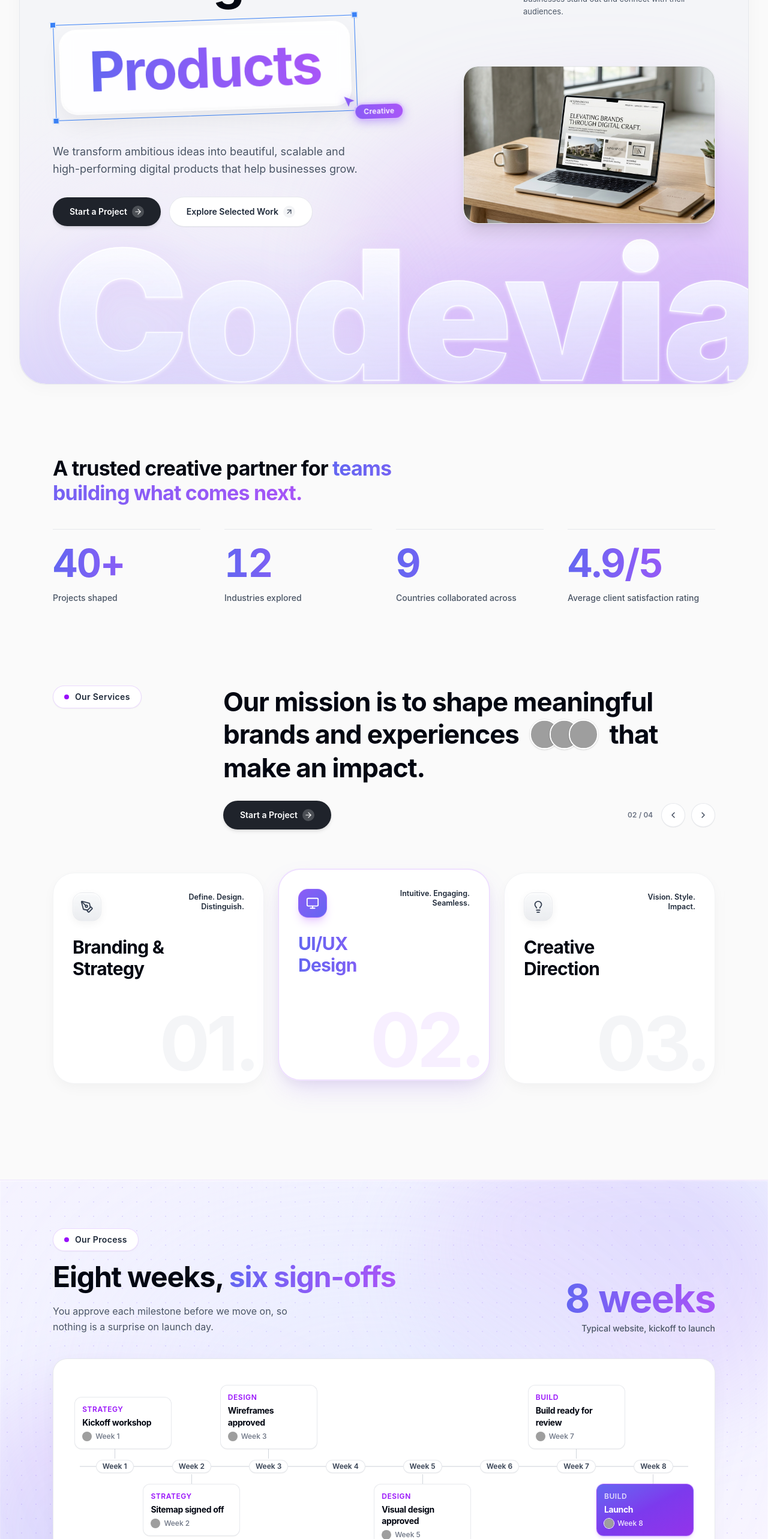
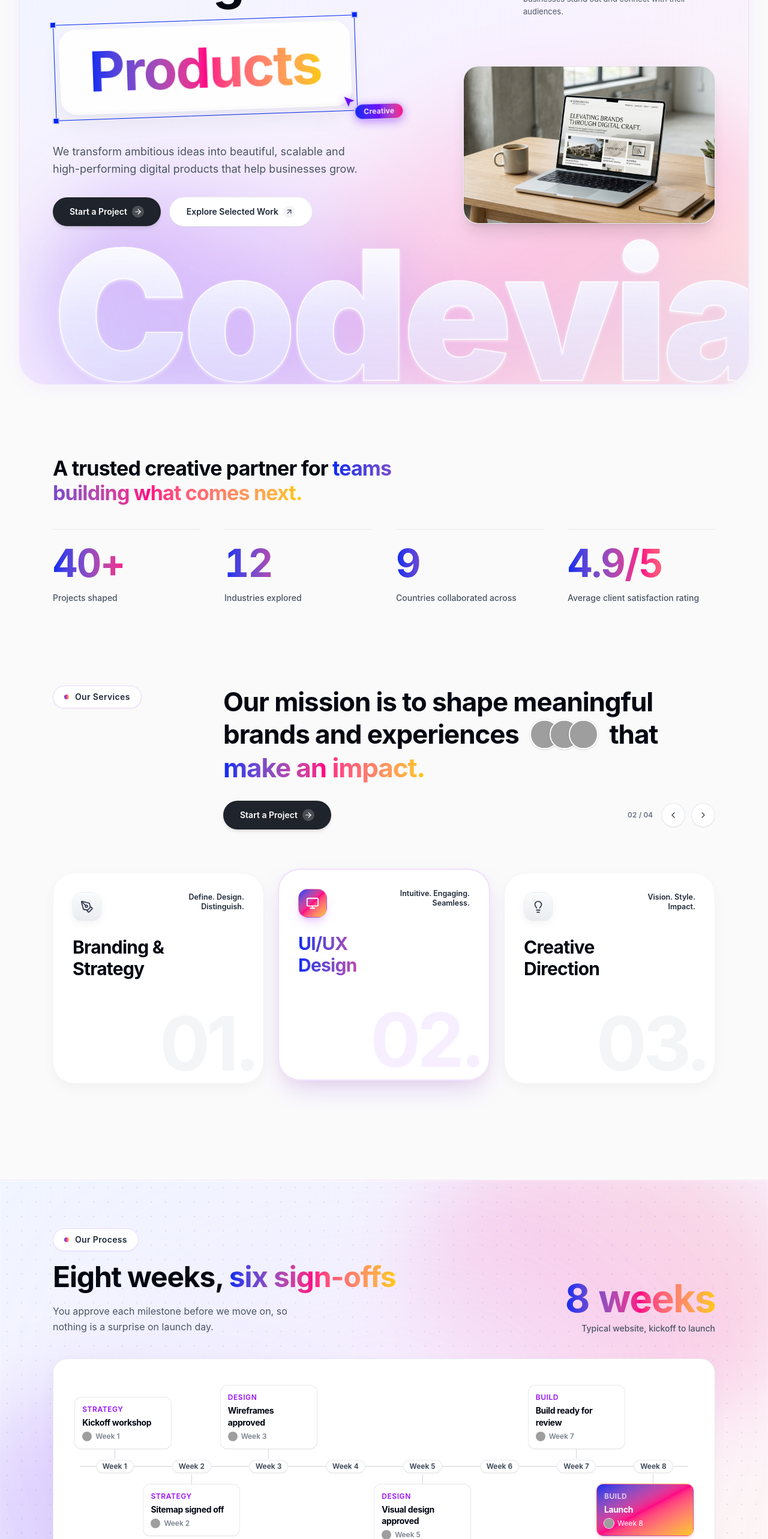
Before and after one commit to AnishDebnath/Codevia-Website, a React (Vite) app: page / in a window 1280 px wide. Shown: the part 234-2800 px from the top of the page at 60% size. Built offline with nearby package versions, Linux system fonts and the light colour scheme; grey boxes are pictures that could not be loaded.

Commit message:
Redesign website color gradiant

```diff
--- a/src/pages/Home/Footer.tsx
+++ b/src/pages/Home/Footer.tsx
@@ -42,8 +42,8 @@ export const Footer: React.FC = () => {
         className="relative rounded-[28px] sm:rounded-[36px] lg:rounded-[44px] border border-gray-200/90 bg-[#F4F5F8] shadow-[0_4px_24px_rgba(0,0,0,0.02)] overflow-hidden"
         style={{ width: 'min(95vw, 1440px)' }}
       >
-        {/* Subtle bottom ambient gradient matching site theme */}
-        <div className="absolute inset-x-0 bottom-0 h-40 bg-gradient-to-t from-purple-100/40 via-transparent to-transparent pointer-events-none" />
+        {/* Subtle bottom ambient gradient matching logo spectrum */}
+        <div className="absolute inset-x-0 bottom-0 h-40 bg-gradient-to-t from-amber-100/25 via-pink-100/20 via-blue-100/15 to-transparent pointer-events-none" />
 
         {/* Top Area: Content placed at other section width (max-w-6xl) */}
         <div className="max-w-6xl mx-auto px-6 sm:px-8 pt-12 sm:pt-16 pb-12 sm:pb-16 relative z-10">
--- a/src/pages/Home/Hero.tsx
+++ b/src/pages/Home/Hero.tsx
@@ -15,19 +15,19 @@ export const Hero: React.FC = () => {
 
   return (
     <section className="pt-2 pb-14 md:pb-20 w-full flex justify-center select-none">
-      {/* Contained Hero Box Container using vw property according to screen size */}
+      {/* Contained Hero Box Container with background based on website color theme */}
       <div
-        className="relative rounded-[28px] sm:rounded-[36px] lg:rounded-[44px] border border-gray-200/90 bg-[#F4F5F8] shadow-[0_4px_30px_rgba(0,0,0,0.03)] py-8 sm:py-12 lg:py-16 overflow-hidden min-h-[640px] sm:min-h-[720px] lg:min-h-[780px] flex flex-col justify-between"
+        className="relative rounded-[28px] sm:rounded-[36px] lg:rounded-[44px] border border-purple-200/60 bg-gradient-to-br from-[#F0F5FF] via-[#F8F2FF] to-[#FFF5F2] shadow-[0_4px_35px_rgba(110,12,248,0.05)] py-8 sm:py-12 lg:py-16 overflow-hidden min-h-[640px] sm:min-h-[720px] lg:min-h-[780px] flex flex-col justify-between"
         style={{ width: 'min(95vw, 1440px)' }}
       >
-        {/* Full-width bottom purple/lavender gradient spreading across the whole hero box */}
-        <div className="absolute inset-x-0 bottom-0 h-[420px] sm:h-[500px] bg-gradient-to-t from-[#C4B5FD]/50 via-[#E9D5FF]/20 to-transparent pointer-events-none rounded-b-[28px] sm:rounded-b-[36px] lg:rounded-b-[44px]" />
+        {/* Full-width bottom logo-spectrum ambient gradient spreading across the whole hero box */}
+        <div className="absolute inset-x-0 bottom-0 h-[420px] sm:h-[500px] bg-gradient-to-t from-purple-200/30 via-pink-100/20 to-transparent pointer-events-none rounded-b-[28px] sm:rounded-b-[36px] lg:rounded-b-[44px]" />
 
-        {/* Right-side glowing purple radiant aura */}
-        <div className="absolute -bottom-16 -right-16 w-[750px] h-[550px] bg-gradient-to-tl from-[#A855F7]/40 via-[#C084FC]/30 to-transparent blur-3xl pointer-events-none rounded-full" />
+        {/* Right-side glowing golden-yellow/coral/magenta radiant aura from logo */}
+        <div className="absolute -bottom-16 -right-16 w-[750px] h-[550px] bg-gradient-to-tl from-[#FFC802]/15 via-[#FD4918]/20 via-[#FF0485]/20 to-transparent blur-3xl pointer-events-none rounded-full" />
 
-        {/* Left-side ambient glow */}
-        <div className="absolute -bottom-10 left-10 w-[600px] h-[380px] bg-gradient-to-tr from-[#E0E7FF]/40 via-[#EDE9FE]/25 to-transparent blur-3xl pointer-events-none rounded-full" />
+        {/* Left-side electric blue ambient glow from logo */}
+        <div className="absolute -bottom-10 left-10 w-[600px] h-[380px] bg-gradient-to-tr from-[#0127F2]/20 via-[#6E0CF8]/20 to-transparent blur-3xl pointer-events-none rounded-full" />
 
         {/* =========================================================================
             BACKGROUND TYPOGRAPHY: "Codevia" at bottom-left inside the rounded box
@@ -61,19 +61,19 @@ export const Hero: React.FC = () => {
                 Building Better
               </h1>
 
-              {/* Tilted Bounding Box around "Products" */}
+              {/* Tilted Bounding Box around "Products" styled with logo gradient */}
               <div className="relative inline-block transform -rotate-[2deg] origin-top-left">
-                {/* Outer Blue Selection Wireframe Box */}
-                <div className="relative p-2 border-[1.5px] border-[#3B82F6] rounded-sm">
-                  {/* 4 Corner Blue Square Handles */}
-                  <div className="w-2.5 h-2.5 bg-[#3B82F6] border border-white absolute -top-1.5 -left-1.5 shadow-xs" />
-                  <div className="w-2.5 h-2.5 bg-[#3B82F6] border border-white absolute -top-1.5 -right-1.5 shadow-xs" />
-                  <div className="w-2.5 h-2.5 bg-[#3B82F6] border border-white absolute -bottom-1.5 -left-1.5 shadow-xs" />
-                  <div className="w-2.5 h-2.5 bg-[#3B82F6] border border-white absolute -bottom-1.5 -right-1.5 shadow-xs" />
+                {/* Outer Electric Blue Selection Wireframe Box */}
+                <div className="relative p-2 border-[1.5px] border-[#0127F2] rounded-sm">
+                  {/* 4 Corner Square Handles */}
+                  <div className="w-2.5 h-2.5 bg-[#0127F2] border border-white absolute -top-1.5 -left-1.5 shadow-xs" />
+                  <div className="w-2.5 h-2.5 bg-[#0127F2] border border-white absolute -top-1.5 -right-1.5 shadow-xs" />
+                  <div className="w-2.5 h-2.5 bg-[#0127F2] border border-white absolute -bottom-1.5 -left-1.5 shadow-xs" />
+                  <div className="w-2.5 h-2.5 bg-[#0127F2] border border-white absolute -bottom-1.5 -right-1.5 shadow-xs" />
 
                   {/* Inner 3D Clay / Frosted Card */}
                   <div className="bg-white/95 backdrop-blur-md rounded-[28px] px-8 py-3.5 sm:px-12 sm:py-5 shadow-[0_16px_36px_rgba(0,0,0,0.06),inset_0_2px_4px_rgba(255,255,255,1),inset_0_-2px_4px_rgba(0,0,0,0.03)] border border-white/80">
-                    <span className="text-6xl sm:text-7xl lg:text-[86px] xl:text-[92px] font-bold tracking-tight text-transparent bg-clip-text bg-gradient-to-r from-[#6366F1] via-[#8B5CF6] to-[#A855F7] block leading-none py-1">
+                    <span className="text-6xl sm:text-7xl lg:text-[86px] xl:text-[92px] font-bold tracking-tight text-transparent bg-clip-text bg-gradient-to-r from-[#0127F2] via-[#6E0CF8] via-[#FF0485] via-[#FD4918] to-[#FFC802] block leading-none py-1">
                       {selectedWord}
                     </span>
                   </div>
@@ -81,16 +81,16 @@ export const Hero: React.FC = () => {
                   {/* FLOATING CREATIVE TAG & MOUSE ARROW */}
                   <div className="absolute -bottom-1 -right-1 z-30 pointer-events-none animate-float">
                     <div className="relative">
-                      {/* Purple Cursor Arrow tip pointing directly at the bottom-right blue handle */}
+                      {/* Brand Purple Cursor Arrow pointing directly at bottom-right handle */}
                       <svg
-                        className="w-5 h-5 sm:w-6 sm:h-6 fill-[#8B5CF6] drop-shadow-[0_2px_8px_rgba(139,92,246,0.6)] transform -translate-x-1 -translate-y-1"
+                        className="w-5 h-5 sm:w-6 sm:h-6 fill-[#6E0CF8] drop-shadow-[0_2px_8px_rgba(110,12,248,0.55)] transform -translate-x-1 -translate-y-1"
                         viewBox="0 0 24 24"
                       >
                         <path d="M3 3l7.07 16.97 2.51-7.39 7.39-2.51L3 3z" />
                       </svg>
 
-                      {/* Glowing "Creative" Pill Tag anchored beside the cursor */}
-                      <div className="absolute top-3 left-4 bg-gradient-to-r from-[#8B5CF6] to-[#A855F7] text-white text-xs font-semibold px-3.5 py-1 rounded-full shadow-[0_4px_16px_rgba(139,92,246,0.5)] border border-white/70 ring-2 ring-purple-300/40 tracking-wide select-none whitespace-nowrap">
+                      {/* Glowing "Creative" Pill Tag anchored beside the cursor (No yellow) */}
+                      <div className="absolute top-3 left-4 bg-gradient-to-r from-[#0127F2] via-[#6E0CF8] to-[#FF0485] text-white text-xs font-semibold px-3.5 py-1 rounded-full shadow-[0_4px_16px_rgba(110,12,248,0.45)] border border-white/70 ring-2 ring-purple-300/40 tracking-wide select-none whitespace-nowrap">
                         Creative
                       </div>
                     </div>
--- a/src/pages/Home/Navbar.tsx
+++ b/src/pages/Home/Navbar.tsx
@@ -151,7 +151,7 @@ export const Navbar: React.FC = () => {
                   onClick={() => handleNavClick(link.href, link.label)}
                   className={`text-left text-base font-semibold transition-all py-2 px-3 rounded-xl ${
                     isSelected
-                      ? 'bg-purple-50 text-purple-700 font-bold'
+                      ? 'bg-gradient-to-r from-blue-50 to-pink-50 text-indigo-700 font-bold'
                       : 'text-gray-800 hover:bg-gray-50 hover:text-indigo-600'
                   }`}
                 >
--- a/src/pages/Home/Process.tsx
+++ b/src/pages/Home/Process.tsx
@@ -62,19 +62,19 @@ export const Process: React.FC = () => {
   return (
     <section
       id="process"
-      className="w-full bg-gradient-to-br from-[#F5F3FF] via-[#EEF2FF] to-[#FAF5FF] py-14 sm:py-18 lg:py-20 relative select-none border-y border-purple-200/50 shadow-[inset_0_1px_2px_rgba(255,255,255,0.9),inset_0_-1px_2px_rgba(255,255,255,0.9)] overflow-hidden"
+      className="w-full bg-gradient-to-br from-[#F0F5FF] via-[#F8F2FF] to-[#FFF5F2] py-14 sm:py-18 lg:py-20 relative select-none border-y border-purple-200/50 shadow-[inset_0_1px_2px_rgba(255,255,255,0.9),inset_0_-1px_2px_rgba(255,255,255,0.9)] overflow-hidden"
     >
       {/* Subtle geometric dot grid pattern for depth & texture */}
       <div className="absolute inset-0 bg-[radial-gradient(#C4B5FD_1.2px,transparent_1.2px)] [background-size:24px_24px] opacity-40 pointer-events-none" />
 
-      {/* Top-Right Glowing Purple Aura */}
-      <div className="absolute -top-12 -right-12 w-[650px] h-[450px] bg-gradient-to-bl from-[#8B5CF6]/20 via-[#C084FC]/15 to-transparent blur-3xl pointer-events-none rounded-full" />
+      {/* Top-Right Glowing Coral/Pink Aura from logo */}
+      <div className="absolute -top-12 -right-12 w-[650px] h-[450px] bg-gradient-to-bl from-[#FD4918]/15 via-[#FF0485]/15 to-transparent blur-3xl pointer-events-none rounded-full" />
 
-      {/* Bottom-Left Ambient Indigo Glow */}
-      <div className="absolute -bottom-12 -left-12 w-[650px] h-[450px] bg-gradient-to-tr from-[#6366F1]/20 via-[#A855F7]/15 to-transparent blur-3xl pointer-events-none rounded-full" />
+      {/* Bottom-Left Ambient Electric Blue/Violet Glow from logo */}
+      <div className="absolute -bottom-12 -left-12 w-[650px] h-[450px] bg-gradient-to-tr from-[#0127F2]/15 via-[#6E0CF8]/15 to-transparent blur-3xl pointer-events-none rounded-full" />
 
       {/* Center Soft Radial Bloom */}
-      <div className="absolute top-1/2 left-1/2 -translate-x-1/2 -translate-y-1/2 w-[800px] h-[380px] bg-gradient-to-r from-purple-200/25 via-indigo-200/20 to-violet-200/20 blur-[140px] pointer-events-none rounded-full" />
+      <div className="absolute top-1/2 left-1/2 -translate-x-1/2 -translate-y-1/2 w-[800px] h-[380px] bg-gradient-to-r from-blue-200/20 via-purple-200/20 to-pink-200/20 blur-[140px] pointer-events-none rounded-full" />
 
       <div className="max-w-6xl mx-auto px-6 relative z-10">
         {/* Top Header Section: Section Tag & Heading on Left, 8 Weeks Stat on Right */}
@@ -82,13 +82,13 @@ export const Process: React.FC = () => {
           {/* Left Side: Tag Line, Heading, Sub-heading */}
           <div className="space-y-4 max-w-xl">
             <div className="inline-flex items-center gap-2.5 px-4.5 py-2 rounded-full border border-purple-200/90 bg-white shadow-xs">
-              <span className="w-2 h-2 rounded-full bg-purple-600" />
+              <span className="w-2 h-2 rounded-full bg-gradient-to-r from-[#0127F2] via-[#FF0485] to-[#FFC802]" />
               <span className="text-sm font-semibold text-gray-800 tracking-wide font-sans">Our Process</span>
             </div>
 
             <h2 className="text-3xl sm:text-4xl lg:text-5xl font-bold tracking-tight text-gray-950 leading-[1.14] font-sans">
               Eight weeks,{' '}
-              <span className="text-transparent bg-clip-text bg-gradient-to-r from-[#6366F1] via-[#8B5CF6] to-[#A855F7]">
+              <span className="text-transparent bg-clip-text bg-gradient-to-r from-[#0127F2] via-[#6E0CF8] via-[#FF0485] via-[#FD4918] to-[#FFC802]">
                 six sign-offs
               </span>
             </h2>
@@ -100,7 +100,7 @@ export const Process: React.FC = () => {
 
           {/* Right Side: Big 8 Weeks Stat matching Statistics.tsx typography */}
           <div className="flex flex-col lg:items-end space-y-1">
-            <div className="text-5xl sm:text-6xl lg:text-[64px] font-bold tracking-tight text-transparent bg-clip-text bg-gradient-to-r from-[#6366F1] via-[#8B5CF6] to-[#A855F7] font-sans leading-none tabular-nums py-1">
+            <div className="text-5xl sm:text-6xl lg:text-[64px] font-bold tracking-tight text-transparent bg-clip-text bg-gradient-to-r from-[#0127F2] via-[#6E0CF8] via-[#FF0485] via-[#FD4918] to-[#FFC802] font-sans leading-none tabular-nums py-1">
               8 weeks
             </div>
             <p className="text-xs sm:text-sm text-gray-600 font-medium font-sans">
@@ -205,7 +205,7 @@ export const Process: React.FC = () => {
                     <div
                       className={`w-[148px] sm:w-[162px] rounded-xl transition-all p-3 space-y-1 text-left border relative z-10 hover:z-20 ${alignmentClass} ${
                         isFinal
-                          ? 'bg-gradient-to-br from-[#6366F1] via-[#7C3AED] to-[#9333EA] text-white shadow-md shadow-purple-500/20 border-purple-400/40 ring-1 ring-purple-300/30'
+                          ? 'bg-gradient-to-br from-[#0127F2] via-[#6E0CF8] via-[#FF0485] via-[#FD4918] to-[#FFC802] text-white shadow-md shadow-pink-500/20 border-pink-400/40 ring-1 ring-amber-300/30'
                           : 'bg-white border-gray-200/90 shadow-2xs hover:shadow-md hover:border-purple-300 text-gray-900'
                       }`}
                     >
--- a/src/pages/Home/Services.tsx
+++ b/src/pages/Home/Services.tsx
@@ -122,13 +122,16 @@ export const Services: React.FC = () => {
 
   return (
     <section id="services" className="py-16 sm:py-20 lg:py-24 relative select-none">
+      {/* Background ambient lighting matching theme */}
+      <div className="absolute top-1/2 left-1/2 -translate-x-1/2 -translate-y-1/2 w-[850px] h-[400px] bg-gradient-to-r from-blue-100/20 via-purple-100/25 to-pink-100/20 blur-[130px] pointer-events-none rounded-full -z-10" />
+
       <div className="max-w-6xl mx-auto px-6">
         {/* Top Header Section matching design */}
         <div className="grid grid-cols-1 lg:grid-cols-12 gap-8 items-start mb-10 sm:mb-12">
           {/* Left Pill Badge */}
           <div className="lg:col-span-3">
             <div className="inline-flex items-center gap-2.5 px-4.5 py-2 rounded-full border border-purple-200/90 bg-white shadow-xs">
-              <span className="w-2 h-2 rounded-full bg-purple-600" />
+              <span className="w-2 h-2 rounded-full bg-gradient-to-r from-[#0127F2] via-[#FF0485] to-[#FFC802]" />
               <span className="text-sm font-semibold text-gray-800 tracking-wide">Our Services</span>
             </div>
           </div>
@@ -162,7 +165,9 @@ export const Services: React.FC = () => {
               </span>{' '}
               that
               <br className="hidden sm:inline" />
-              make an impact.
+              <span className="text-transparent bg-clip-text bg-gradient-to-r from-[#0127F2] via-[#6E0CF8] via-[#FF0485] via-[#FD4918] to-[#FFC802]">
+                make an impact.
+              </span>
             </h2>
 
             {/* Action Row: Start a Project + Arrow Key Navigation Controls */}
@@ -230,7 +235,7 @@ export const Services: React.FC = () => {
                   onClick={() => setCurrentIndex(index)}
                   className={`w-full max-w-[340px] sm:max-w-none sm:w-[calc((100%-24px)/2)] lg:w-[calc((100%-48px)/3)] aspect-square shrink-0 bg-white rounded-[32px] sm:rounded-[36px] p-6 sm:p-7 lg:p-8 flex flex-col overflow-hidden cursor-pointer transition-all duration-300 border ${
                     isHighlighted
-                      ? 'relative z-20 border-purple-200/90 shadow-[0_20px_45px_-10px_rgba(139,92,246,0.22),0_8px_20px_-4px_rgba(0,0,0,0.06)] -translate-y-1.5 ring-1 ring-purple-100'
+                      ? 'relative z-20 border-purple-200/90 shadow-[0_20px_45px_-10px_rgba(124,58,237,0.22),0_8px_20px_-4px_rgba(253,73,24,0.08)] -translate-y-1.5 ring-1 ring-purple-100'
                       : 'relative z-10 hover:z-20 border-gray-100 shadow-[0_8px_25px_-5px_rgba(0,0,0,0.05)] hover:shadow-[0_16px_35px_-8px_rgba(0,0,0,0.1)] hover:border-gray-200'
                   }`}
                 >
@@ -248,7 +253,7 @@ export const Services: React.FC = () => {
                     <div
                       className={`w-11 h-11 sm:w-12 sm:h-12 rounded-2xl flex items-center justify-center transition-all duration-300 shrink-0 ${
                         isHighlighted
-                          ? 'bg-gradient-to-br from-[#8B5CF6] to-[#6366F1] text-white shadow-lg shadow-purple-500/25 border border-purple-400/40'
+                          ? 'bg-gradient-to-br from-[#0127F2] via-[#FF0485] to-[#FFC802] text-white shadow-lg shadow-purple-500/25 border border-purple-400/40'
                           : 'bg-gradient-to-b from-gray-50 to-gray-200/80 text-gray-700 border border-gray-200/50 shadow-[0_4px_14px_rgba(0,0,0,0.05),inset_0_1.5px_2px_rgba(255,255,255,1)]'
                       }`}
                     >
@@ -266,7 +271,7 @@ export const Services: React.FC = () => {
                     <h3
                       className={`text-2xl sm:text-[27px] lg:text-[30px] font-bold tracking-tight leading-[1.18] whitespace-pre-line font-sans break-words transition-all duration-300 py-0.5 ${
                         isHighlighted
-                          ? 'text-transparent bg-clip-text bg-gradient-to-r from-[#6366F1] via-[#8B5CF6] to-[#A855F7]'
+                          ? 'text-transparent bg-clip-text bg-gradient-to-r from-[#0127F2] via-[#6E0CF8] via-[#FF0485] via-[#FD4918] to-[#FFC802]'
                           : 'text-gray-950'
                       }`}
                     >
--- a/src/pages/Home/Statistics.tsx
+++ b/src/pages/Home/Statistics.tsx
@@ -22,30 +22,30 @@ export const Statistics: React.FC = () => {
 
   return (
     <section id="stats" className="relative w-full py-6 sm:py-8 lg:py-10 select-none">
-      {/* Subtle ambient glow in background matching the hero section lighting */}
-      <div className="absolute top-1/2 left-1/3 -translate-y-1/2 w-[600px] h-[220px] bg-gradient-to-r from-purple-200/25 via-indigo-200/20 to-transparent blur-3xl pointer-events-none -z-10" />
+      {/* Subtle ambient glow in background matching the logo spectrum lighting */}
+      <div className="absolute top-1/2 left-1/3 -translate-y-1/2 w-[600px] h-[220px] bg-gradient-to-r from-blue-200/20 via-purple-200/20 to-pink-200/20 blur-3xl pointer-events-none -z-10" />
 
       {/* Content Container aligned with Hero and Navbar */}
       <div className="w-full max-w-6xl mx-auto px-6">
-        {/* Editorial Statement styled with Hero typography and signature gradient */}
+        {/* Editorial Statement styled with Hero typography and logo signature gradient */}
         <div className="mb-8 sm:mb-10 max-w-xl">
           <h2 className="text-2xl sm:text-3xl lg:text-[34px] font-bold tracking-tight text-gray-950 leading-[1.2] font-sans">
             A trusted creative partner for{' '}
-            <span className="text-transparent bg-clip-text bg-gradient-to-r from-[#6366F1] via-[#8B5CF6] to-[#A855F7]">
+            <span className="text-transparent bg-clip-text bg-gradient-to-r from-[#0127F2] via-[#6E0CF8] via-[#FF0485] via-[#FD4918] to-[#FFC802]">
               teams building what comes next.
             </span>
           </h2>
         </div>
 
-        {/* 4-Column Statistics Row with Hairline Dividers & Hero Color Gradients */}
+        {/* 4-Column Statistics Row with Hairline Dividers & Logo Color Gradients */}
         <div className="grid grid-cols-1 sm:grid-cols-2 lg:grid-cols-4 gap-6 sm:gap-8 lg:gap-10">
           {stats.map((stat, i) => (
             <div
               key={i}
               className="group border-t border-gray-200/90 hover:border-purple-300/80 pt-4 sm:pt-5 transition-colors duration-300"
             >
-              {/* Stat Value matching Hero font design & purple-indigo gradient */}
-              <div className="text-5xl sm:text-6xl lg:text-[64px] font-bold tracking-tight text-transparent bg-clip-text bg-gradient-to-r from-[#6366F1] via-[#8B5CF6] to-[#A855F7] tabular-nums font-sans leading-none py-1">
+              {/* Stat Value matching Hero font design & logo signature gradient */}
+              <div className="text-5xl sm:text-6xl lg:text-[64px] font-bold tracking-tight text-transparent bg-clip-text bg-gradient-to-r from-[#0127F2] via-[#6E0CF8] via-[#FF0485] via-[#FD4918] to-[#FFC802] tabular-nums font-sans leading-none py-1">
                 {stat.value}
               </div>
 
```
Also changed, not shown: src/index.css (+32 -8 lines), src/pages/Home/CTA.tsx (+18 -18 lines), src/pages/Home/FAQ.tsx (+5 -5 lines), src/pages/Home/Testimonials.tsx (+11 -8 lines), src/pages/Home/Works.tsx (+13 -13 lines).
